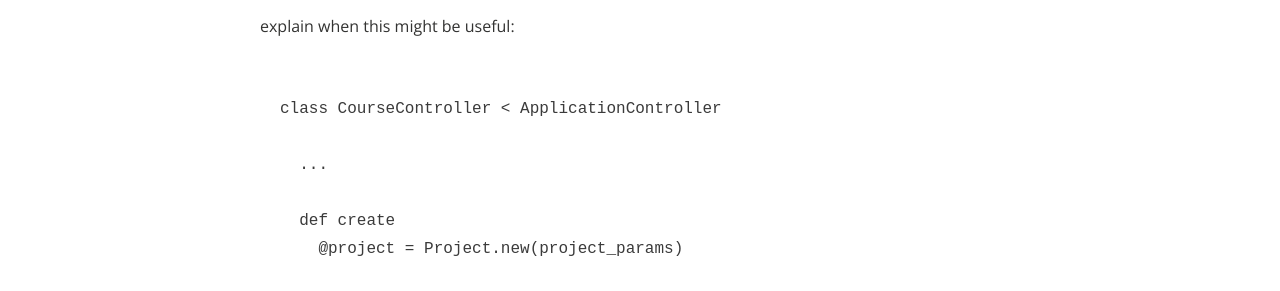
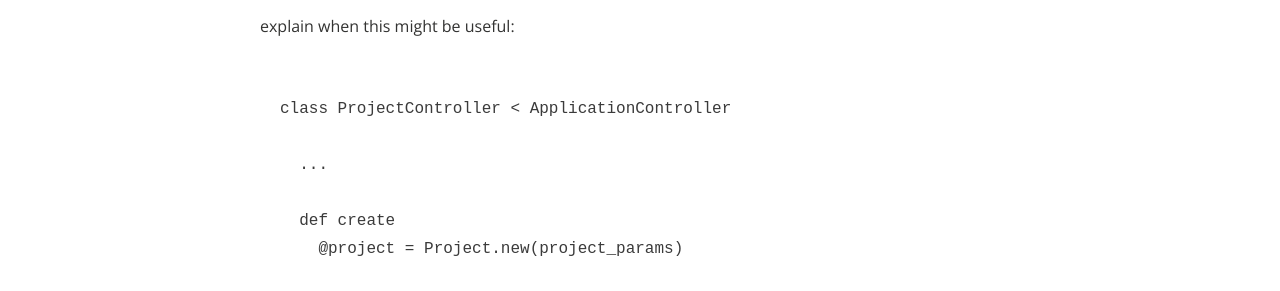
Before and after one commit to knoxjeffrey/knoxjeffrey.github.io, a Jekyll site: the page built from _posts/2015-04-03-course-three-week-seven-beyond-mvc.markdown, in a window 1280 px wide and 1400 px high, scrolled down 8056 px. Shown: the part 160-451 px from the top of the window. Built offline with Jekyll 4.4.1, drawn with Linux system fonts in a browser that asks for light colours; nearby versions of some CDN libraries; some of the changed text lies outside the part shown.

Commit message:
edit to boyond mvc

````diff
--- a/_posts/2015-04-03-course-three-week-seven-beyond-mvc.markdown
+++ b/_posts/2015-04-03-course-three-week-seven-beyond-mvc.markdown
@@ -188,7 +188,7 @@ Then in a controller action I can decide what happens depending on the level of
 
 but with the ```UserLevelAccess``` class I now have:
 
-    class CourseController < ApplicationController
+    class ProjectController < ApplicationController
 
       ...
 
@@ -216,7 +216,7 @@ Designing it this way means my code is re-useable if I need to set the policy in
 
 Domain objects in Rails typically inherit from ```ActiveRecord::Base``` and are responsible for persisting or saving data attributes to a relational database table.  However there will be cases in applications where the models do not map to database tables.  I'll extend my example from above to explain when this might be useful:
 
-    class CourseController < ApplicationController
+    class ProjectController < ApplicationController
 
       ...
 
@@ -278,7 +278,7 @@ Here you can see that a user is having their balance deducted depending on their
 
 Now I can change my controller to be this:
 
-    class CourseController < ApplicationController
+    class ProjectController < ApplicationController
 
       ...
 
@@ -342,7 +342,7 @@ I can use service objects to make the business process of credit deduction in th
 
 You will notice that I have pulled out all of the code related to credit deduction from the controller into this service object.  With this done my controller has been cleaned up considerably and is much more explicit:
 
-    class CourseController < ApplicationController
+    class ProjectController < ApplicationController
 
       ...
 
````
